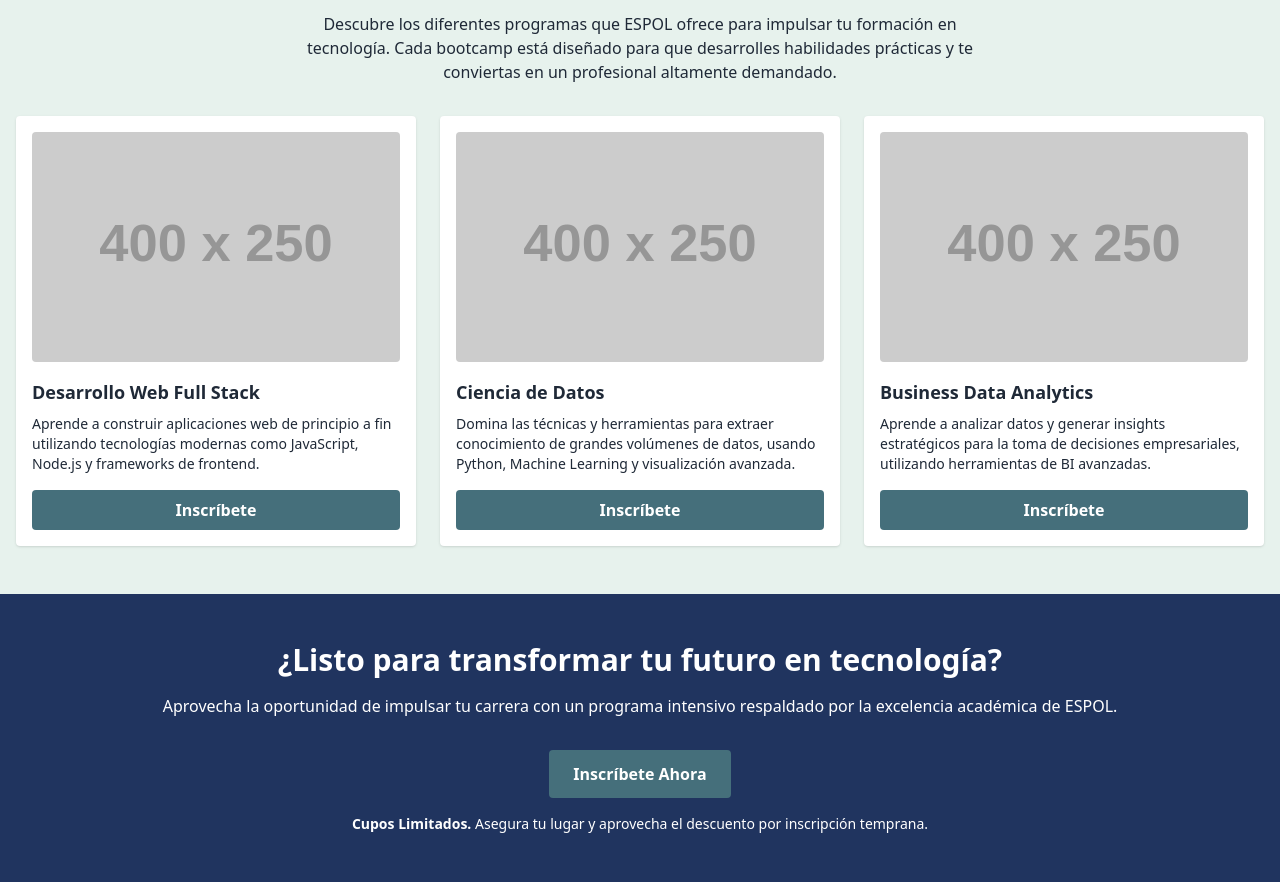
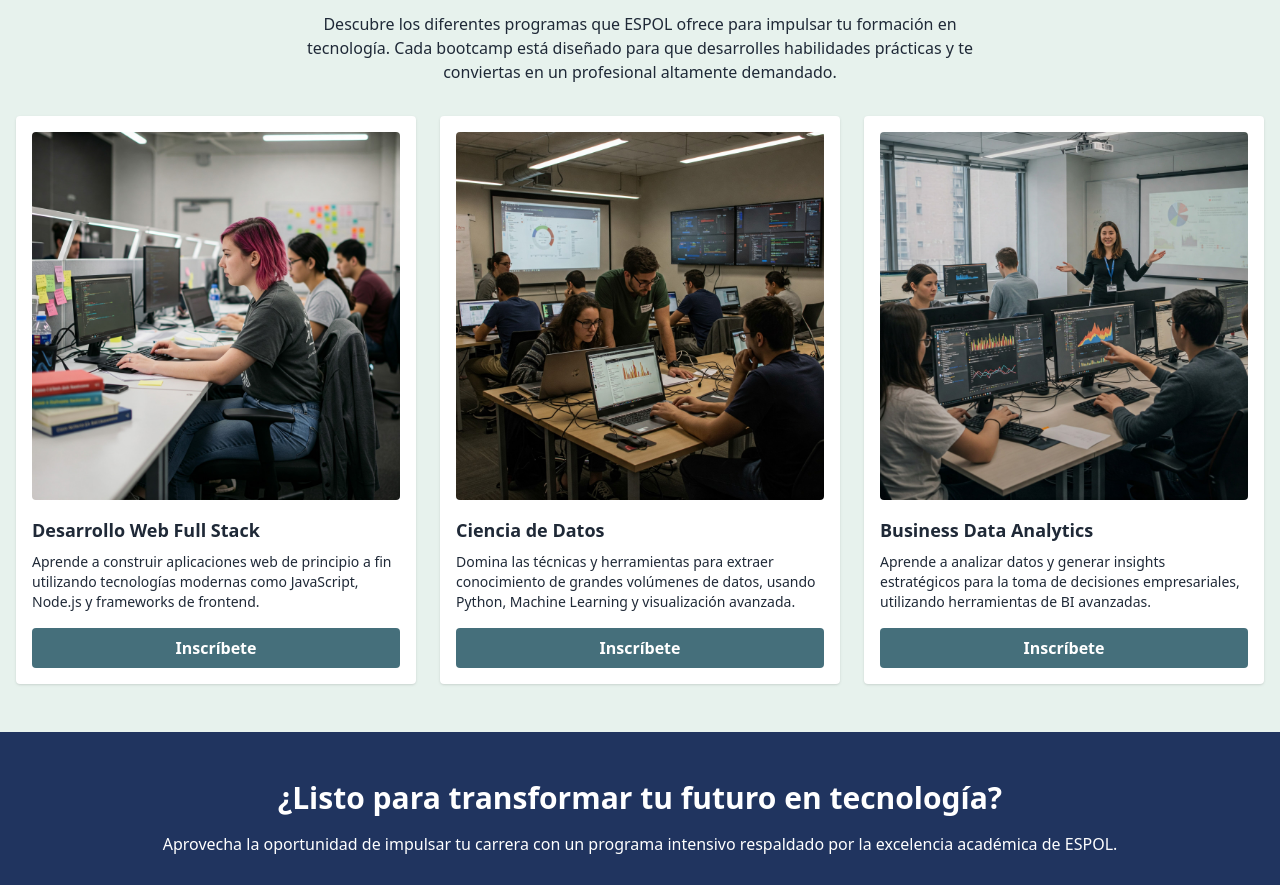
Before and after one commit to DJavierReyesM/ProyectoGENAI, a plain HTML site: page index.html in a window 1280 px wide. Shown: the part 1180-2065 px from the top of the page. Drawn offline with nearby package versions, Linux system fonts and the light colour scheme; placeholder pictures from the web are drawn by us.

Commit message:
Adición de imágenes

```diff
--- a/index.html
+++ b/index.html
@@ -237,7 +237,7 @@
         <!-- Bootcamp 1 -->
         <div class="bg-light rounded shadow p-4 flex flex-col">
           <img
-            src="https://via.placeholder.com/400x250"
+            src="./public/images/full-stack-developer-bootcamps-espol.jpg"
             alt="Imagen del Bootcamp Intensivo en Desarrollo Web Full Stack en ESPOL"
             class="mb-4 rounded"
             loading="lazy"
@@ -256,7 +256,7 @@
         <!-- Bootcamp 2 -->
         <div class="bg-light rounded shadow p-4 flex flex-col">
           <img
-            src="https://via.placeholder.com/400x250"
+            src="./public/images/data-science-bootcamps-espol.jpg"
             alt="Imagen del Bootcamp Intensivo en Ciencia de Datos en ESPOL"
             class="mb-4 rounded"
             loading="lazy"
@@ -275,7 +275,7 @@
         <!-- Bootcamp 3 -->
         <div class="bg-light rounded shadow p-4 flex flex-col">
           <img
-            src="https://via.placeholder.com/400x250"
+            src="./public/images/business-data-analytics-bootcamps-espol.jpg"
             alt="Imagen del Bootcamp Intensivo en Business Data Analytics en ESPOL"
             class="mb-4 rounded"
             loading="lazy"
```
Also changed, not shown: public/images/business-data-analytics-bootcamps-espol.jpg (added), public/images/data-science-bootcamps-espol.jpg (added), public/images/full-stack-developer-bootcamps-espol.jpg (added).
